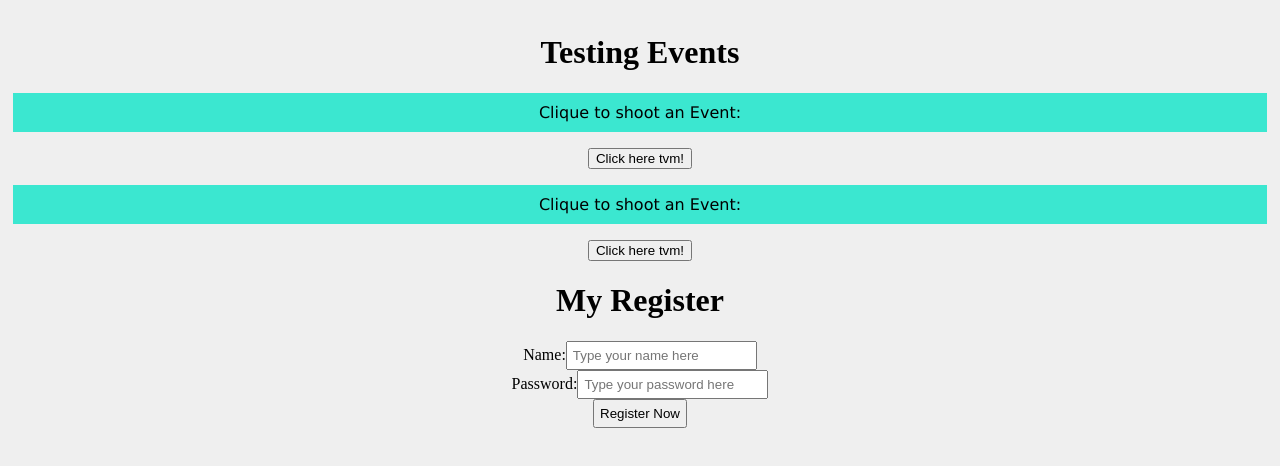
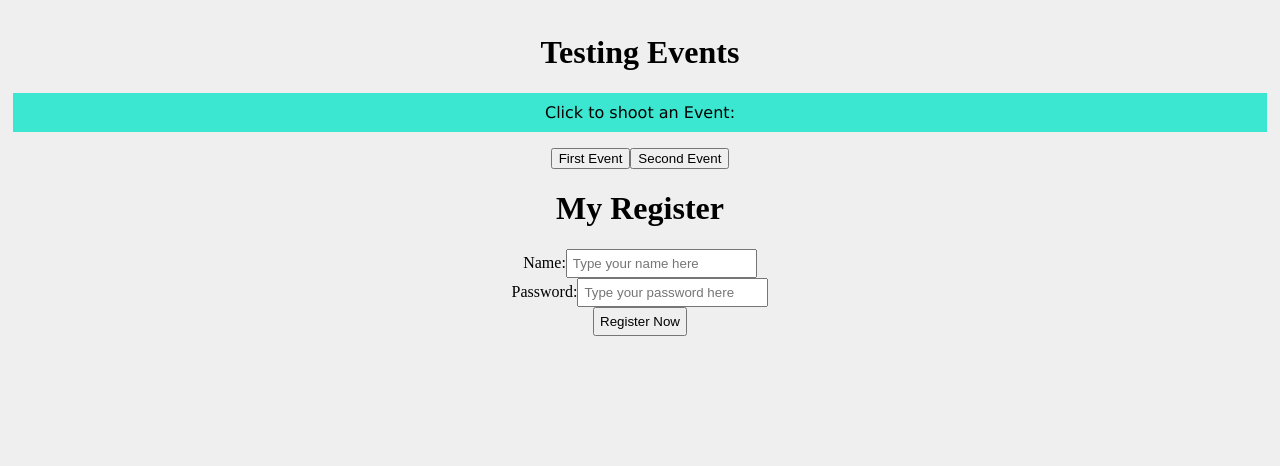
Before and after one commit to thiagovm-dev/ReactJS-Course, a React (Create React App) app in the folder matheus/: page / in a window 1280 px wide. Shown: the top 466 px of the page. Built offline with nearby package versions, Linux system fonts and the light colour scheme.

Commit message:
class11 completed

```diff
--- a/matheus/src/App.js
+++ b/matheus/src/App.js
@@ -7,10 +7,8 @@ function App() {
   return (
     <div className="App">
       <h1>Testing Events</h1>
-      <Events number="01" />
-      <Events number="02" />
-
-      <Form />
+      <Events />
+     <Form />
     </div>
   );
 }
--- a/matheus/src/components/JS/Events.js
+++ b/matheus/src/components/JS/Events.js
@@ -1,16 +1,22 @@
+import Button from "./events/Button"
 
- function Events({number}){
+
+ function Events(){
     function MyEvent(){
-        alert(`I was clicked! ${number}`)
-        console.log(`I was clicked here too in console TVM! ${number}`)
+        alert(`I was clicked!`)
+        console.log(`Activating first event!`)
     }
 
-
+    function secondEvent(){
+        console.log("Activating second event!")
+    }
 
      return(
-         <div>
-        <p>Clique to shoot an Event:</p>
-        <button onClick={MyEvent}>Click here tvm!</button>
+        <div>
+            <p>Click to shoot an Event:</p>
+            <Button event={MyEvent} text="First Event" />
+            <Button event={secondEvent} text="Second Event" />
+
         </div>
      )
  }
--- /dev/null
+++ b/matheus/src/components/JS/events/Button.js
@@ -0,0 +1,5 @@
+function Button(props){
+    return <button onClick={props.event} >{props.text}</button>
+}
+
+export default Button
```
